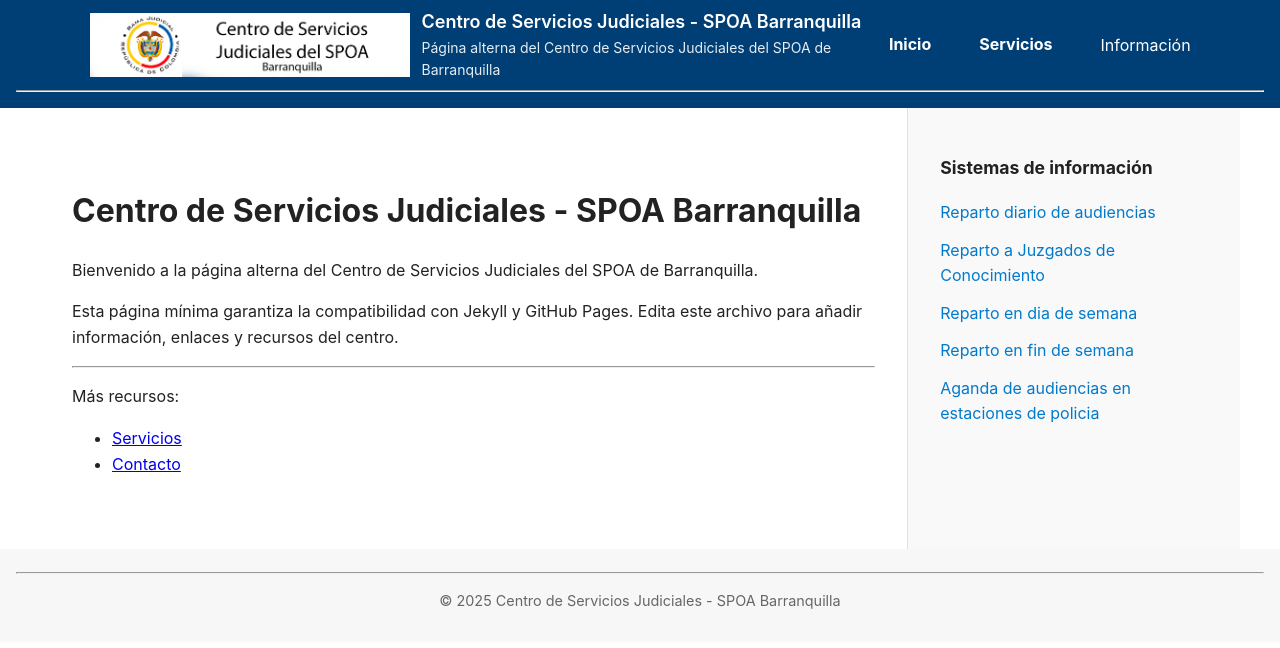
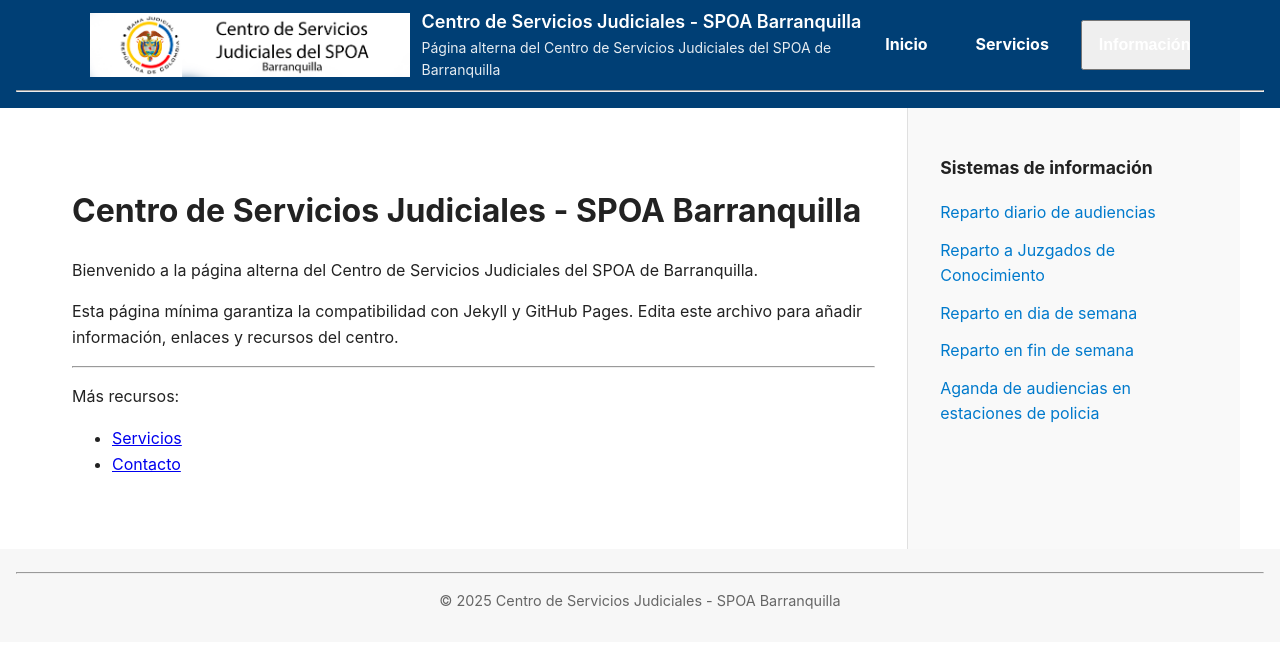
Before and after one commit to csjspoabaq/csjspoabaq.github.io, a Jekyll site: the page built from index.md, in a window 1280 px wide. Shown: the top 648 px of the page. Built offline with Jekyll 4.4.1, drawn with Linux system fonts in a browser that asks for light colours.

Commit message:
css navbar button

```diff
--- a/assets/css/style.css
+++ b/assets/css/style.css
@@ -97,7 +97,7 @@ body {
 }
 
 /* Navigation links */
-.navbar a {
+.navbar a, .subnav .subnavbtn{
   float: left;
   font-size: 16px;
   font-weight: bold;
@@ -112,7 +112,7 @@ body {
   overflow: hidden;
 }
 
-/* Subnav button */
+/* Subnav button
 .subnav .subnavbtn {
   font-size: 16px;
   border: none;
@@ -122,7 +122,7 @@ body {
   background-color: inherit;
   font-family: inherit;
   margin: 0;
-}
+}*/
 
 /* Add a red background color to navigation links on hover
 .navbar a:hover, .subnav:hover .subnavbtn {
```
